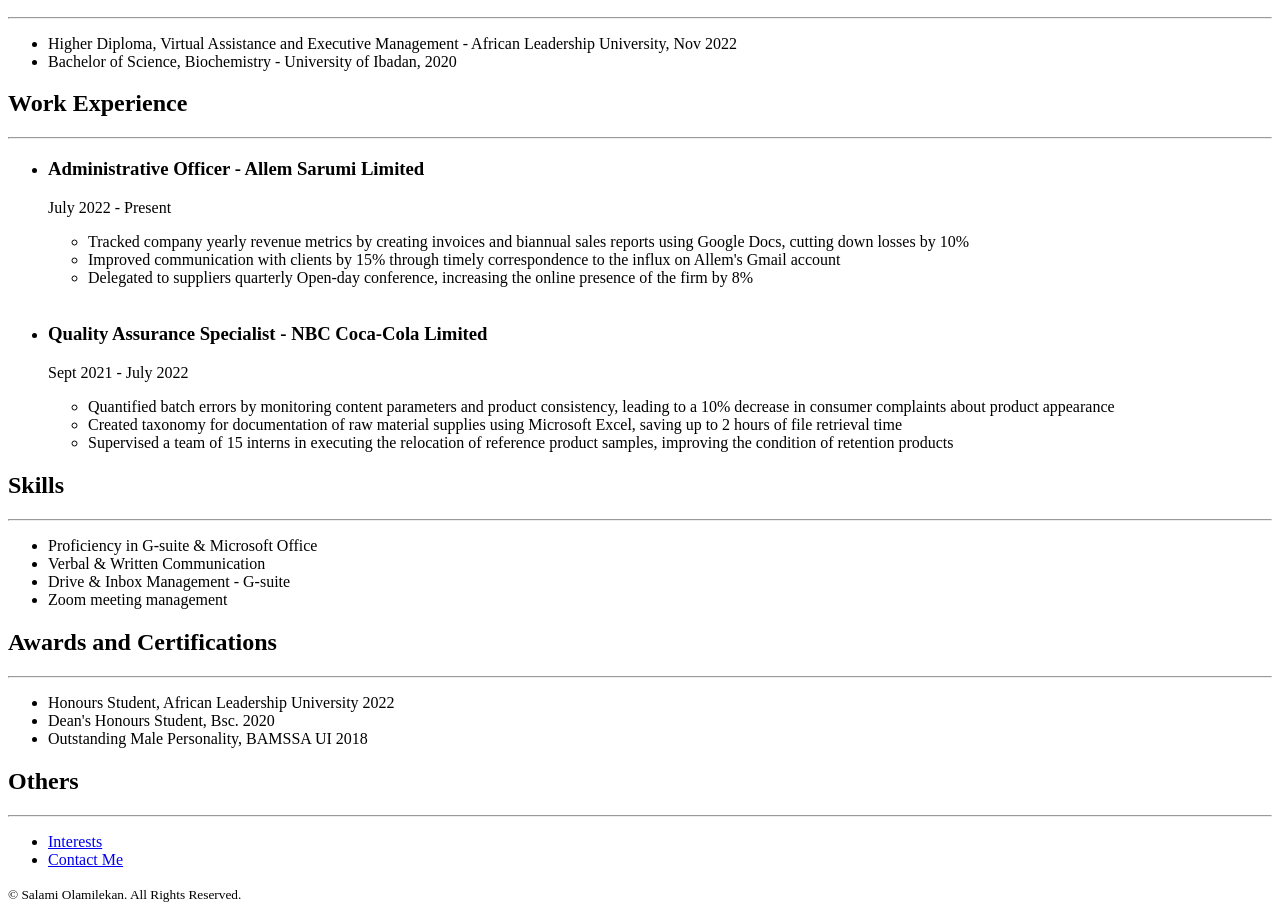
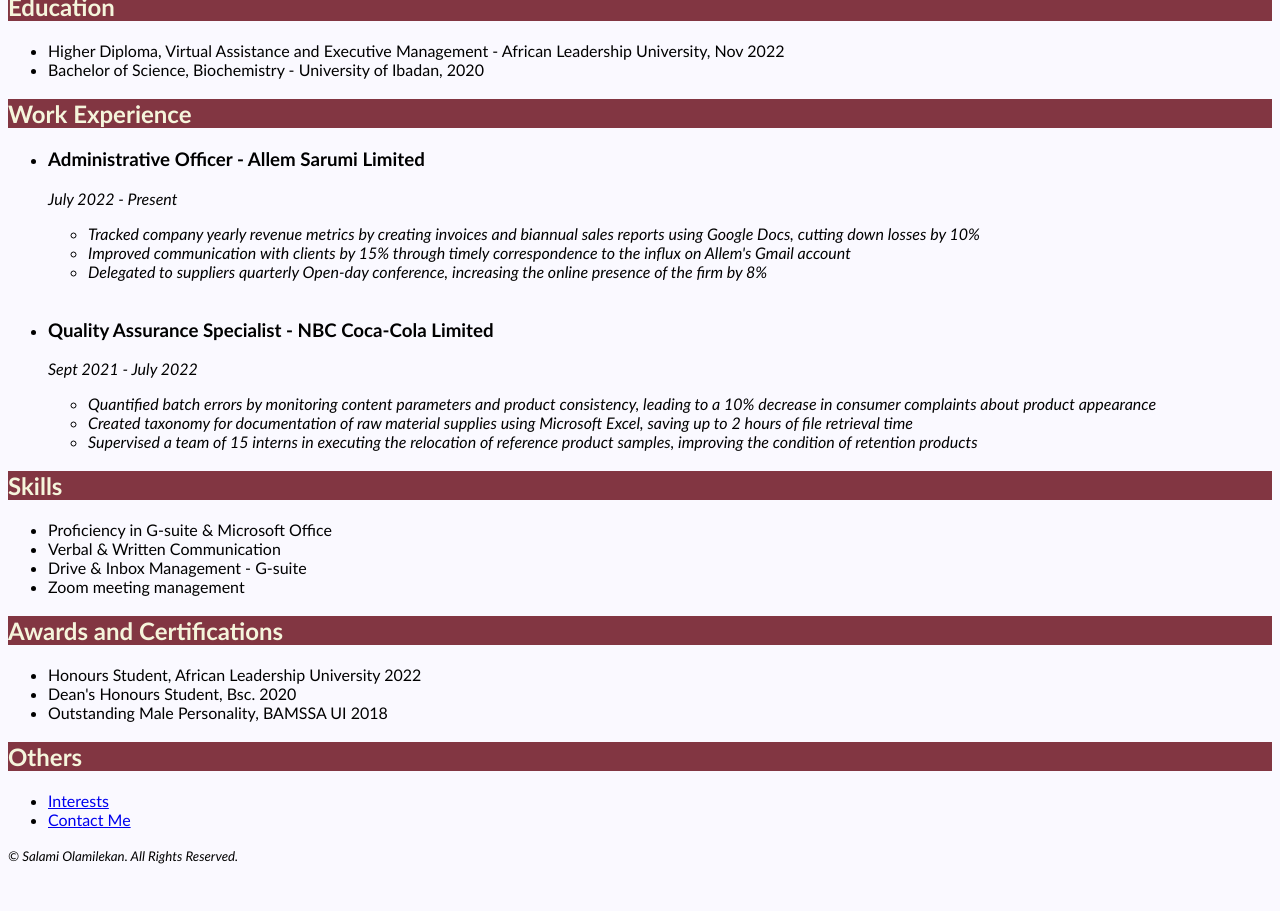
Before and after one commit to Swiftwebber/SO-resume, a plain HTML site: page index.html in a window 1280 px wide. Shown: the part 473-1384 px from the top of the page. After the commit the page ends 1345 px from the top, so only its background shows below. Drawn offline with Linux system fonts and the light colour scheme.

Commit message:
Update index.html

```diff
--- a/index.html
+++ b/index.html
@@ -3,49 +3,82 @@
 <head>
     <meta charset="UTF-8">
     <meta name="author" content="Salami Olamilekan Swiftwebber">
-    <meta name="Description" content="This is my first capstone project. I'm created a website that hosts my resume pages from start to finish">
+    <meta name="Description" content="This is my first capstone project. I've created a website that hosts my resume pages from start to finish">
     <meta name="keywords" content="Resume, CV, Curriculum Vitae, Web developer CV, Resume, Fullstack WEB DEV, HTML 5, CSS 3, JS, Front end Dev">
     <meta http-equiv="refresh" content="1500">
     <meta name="viewport" content="width=device-width, initial-scale=1.0">
     <title>S.O Resume</title>
+    <style>
+        html{
+            background: #faf9ff;
+        }
+        h1{
+            font-family:'Trebuchet MS', 'Lucida Sans Unicode', 'Lucida Grande', 'Lucida Sans', Arial, sans-serif ;
+            font-stretch:expanded;
+            font-size:450% ;
+            color:#823642;
+            border: 2px;
+            border-width: 2px;
+            border-style:double;
+            border-color: #0000;
+            padding: 0.5%;
+            margin: 5px;
+        }
+        h2{
+            font-family:'Trebuchet MS', 'Lucida Sans Unicode', 'Lucida Grande', 'Lucida Sans', Arial, sans-serif;
+            background-color: #823642;
+            color: beige;
+        }
+        p{
+            font-family:'Trebuchet MS', 'Lucida Sans Unicode', 'Lucida Grande', 'Lucida Sans', Arial, sans-serif;
+            font-style: oblique;
+        }
+        ul{
+            font-family:'Trebuchet MS', 'Lucida Sans Unicode', 'Lucida Grande', 'Lucida Sans', Arial, sans-serif;
+        }
+        footer{
+            font-family:'Trebuchet MS', 'Lucida Sans Unicode', 'Lucida Grande', 'Lucida Sans', Arial, sans-serif;
+            font-style: oblique;
+        }
+    </style>
 </head>
 <body>
     <h1>Salami Olamilekan</h1>
 
     <img src="./Assets/Images/me1.png" height="200" alt="This is a picture of me" draggable="true">
-    <h2>Professional Summary</h2><hr/>
+    <h2>Professional Summary</h2>
     <p>With two years of experience as a virtual assistant, I offer proficiency in Google Workspace and Microsoft Suite, strong verbal and written communication skills,
         adept Google Drive and Inbox management, and efficient Zoom meeting coordination. My ability to excel in dynamic environments, adapt to evolving tech, and optimize
         team collaboration sets me apart. I'm dedicated, detail-oriented, and committed to enhancing productivity and maintaining confidentiality. I'm eager to leverage my
         expertise to contribute to your organization's success.</p>
 
-    <h2>Education</h2><hr/>
+    <h2>Education</h2>
     <ul>
         <li>Higher Diploma, Virtual Assistance and Executive Management - African Leadership University, Nov 2022</li>
         <li>Bachelor of Science, Biochemistry - University of Ibadan,  2020</li>
     </ul>
 
-    <h2>Work Experience</h2><hr/>
+    <h2>Work Experience</h2>
     <ul>
         <li><h3>Administrative Officer - Allem Sarumi Limited</h3>
             <p>July 2022 - Present</p>
             <ul>
-                <li>Tracked company yearly revenue metrics by creating invoices and biannual sales reports using Google Docs, cutting down losses by 10%</li>
-                <li>Improved communication with clients by 15% through timely correspondence to the influx on Allem's Gmail account</li>
-                <li>Delegated to suppliers quarterly Open-day conference, increasing the online presence of the firm by 8%</li>
+                <li style="font-style: oblique">Tracked company yearly revenue metrics by creating invoices and biannual sales reports using Google Docs, cutting down losses by 10%</li>
+                <li style="font-style: oblique">Improved communication with clients by 15% through timely correspondence to the influx on Allem's Gmail account</li>
+                <li style="font-style: oblique">Delegated to suppliers quarterly Open-day conference, increasing the online presence of the firm by 8%</li>
             </ul>
         </li><br/>
         <li><h3>Quality Assurance Specialist - NBC Coca-Cola Limited</h3>
             <p>Sept 2021 - July 2022</p>
             <ul>
-                <li>Quantified batch errors by monitoring content parameters and product consistency, leading to a 10% decrease in consumer complaints about product appearance</li>
-                <li>Created taxonomy for documentation of raw material supplies using Microsoft Excel, saving up to 2 hours of file retrieval time</li>
-                <li>Supervised a team of 15 interns in executing the relocation of reference product samples, improving the condition of retention products</li>
+                <li style="font-style: oblique">Quantified batch errors by monitoring content parameters and product consistency, leading to a 10% decrease in consumer complaints about product appearance</li>
+                <li style="font-style: oblique">Created taxonomy for documentation of raw material supplies using Microsoft Excel, saving up to 2 hours of file retrieval time</li>
+                <li style="font-style: oblique">Supervised a team of 15 interns in executing the relocation of reference product samples, improving the condition of retention products</li>
             </ul>
         </li>
     </ul>
 
-    <h2>Skills</h2><hr/>
+    <h2>Skills</h2>
     <ul>
         <li>Proficiency in G-suite & Microsoft Office</li>
         <li>Verbal & Written Communication</li>
@@ -53,14 +86,14 @@
         <li>Zoom meeting management</li>
     </ul>
 
-    <h2>Awards and Certifications</h2><hr/>
+    <h2>Awards and Certifications</h2>
     <ul>
         <li>Honours Student, African Leadership University 2022</li>
         <li>Dean's Honours Student, Bsc. 2020</li>
         <li>Outstanding Male Personality, BAMSSA UI 2018</li>
     </ul>
 
-    <h2>Others</h2><hr/>
+    <h2>Others</h2>
     <ul>
         <li><a href="./Public/interests.html" draggable="true">Interests</a></li>
         <li><a href="./Public/contact.html" draggable="true">Contact Me</a></li>
```
